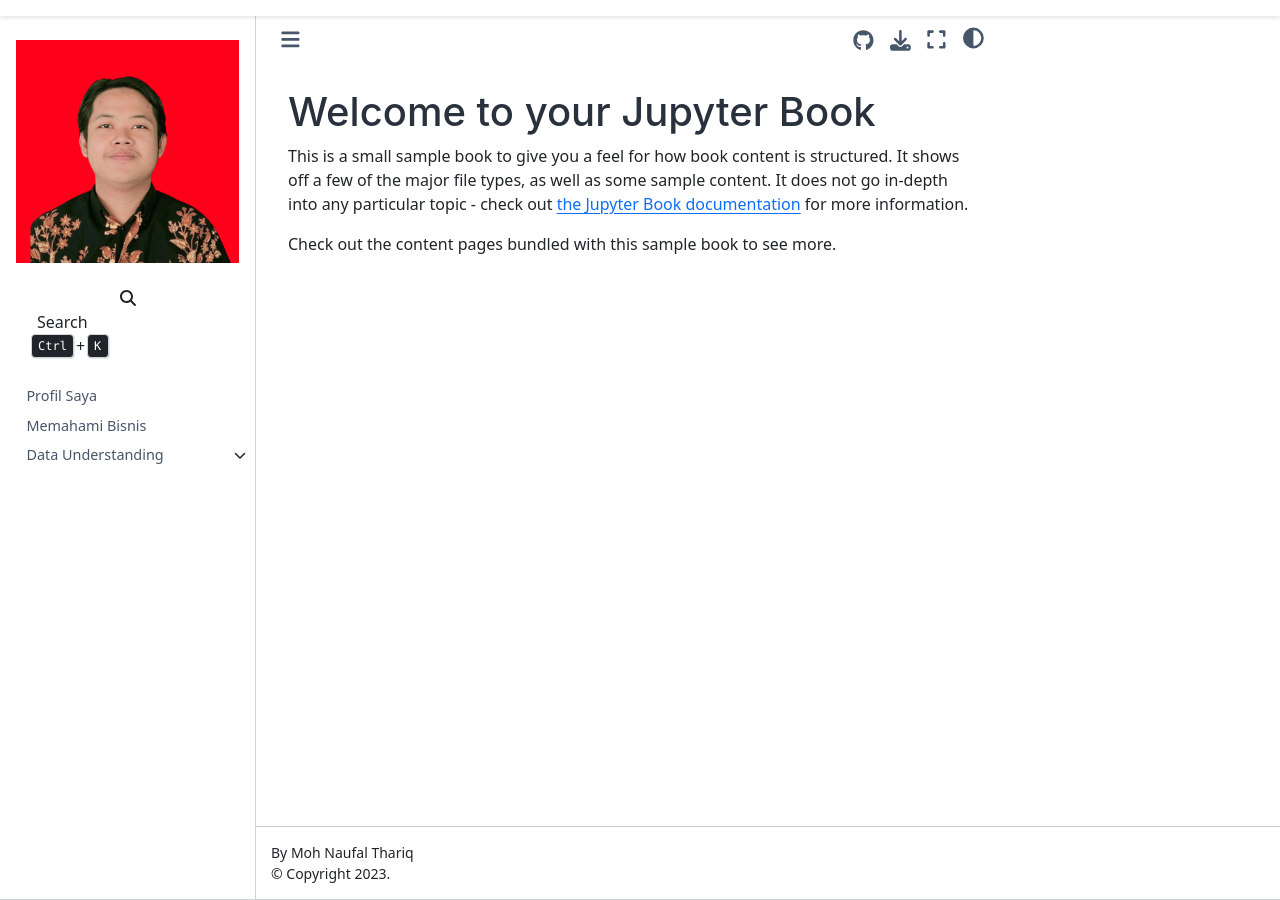
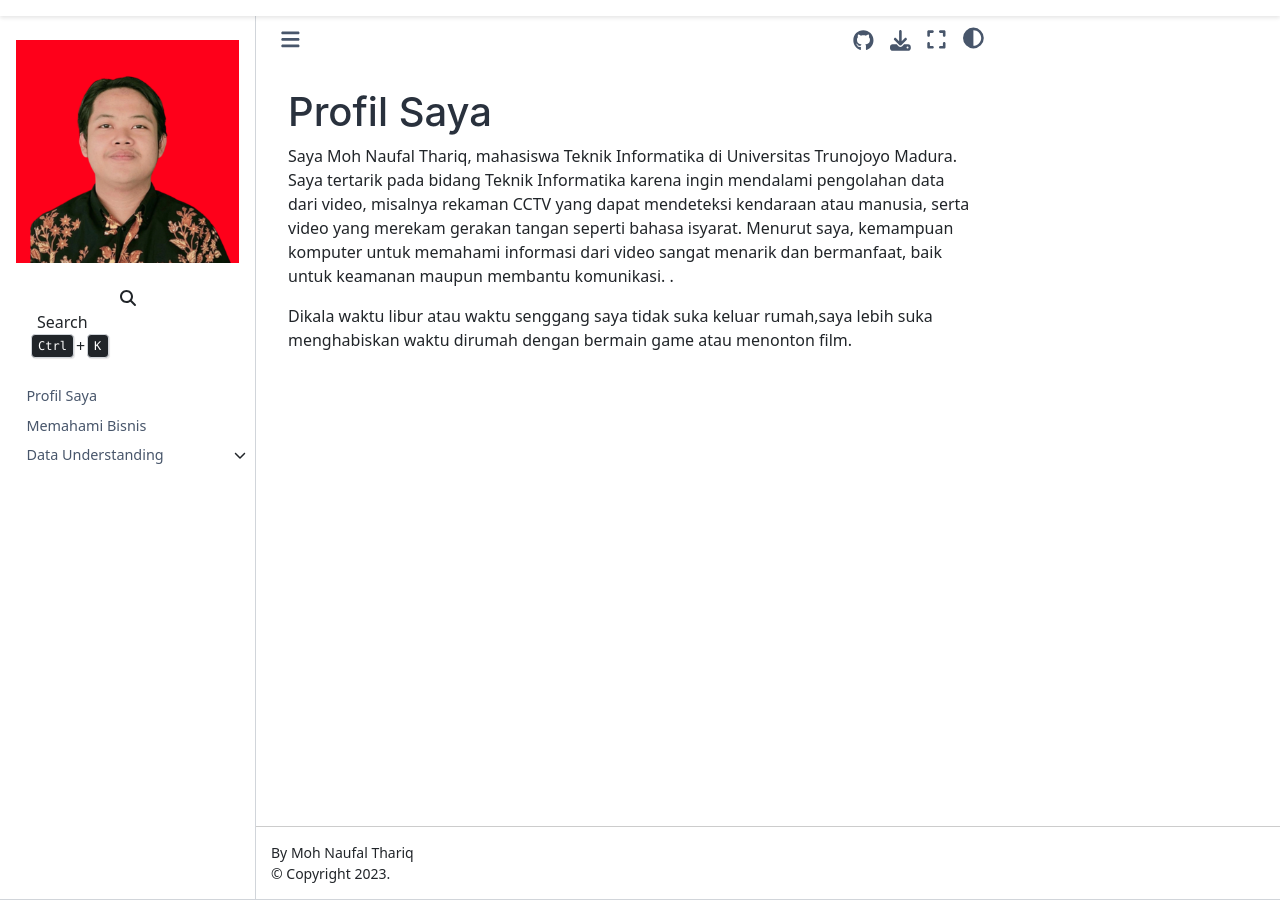
Before and after one commit to NaufalThariq01/Saturnus, a Jupyter Book: the page built from tugas/intro.md, in a window 1280 px wide. Built offline with Jupyter Book 1.0.4 settings and Sphinx 7.4.7 and the Sphinx Book theme 1.1.4, drawn with Linux system fonts in a browser that asks for light colours; pages that are not in the unit, such as notebooks, are missing from menus.

Commit message:
Update intro.md

````diff
--- a/tugas/intro.md
+++ b/tugas/intro.md
@@ -1,11 +1,8 @@
-# Welcome to your Jupyter Book
+# Profil Saya
 
-This is a small sample book to give you a feel for how book content is
-structured.
-It shows off a few of the major file types, as well as some sample content.
-It does not go in-depth into any particular topic - check out [the Jupyter Book documentation](https://jupyterbook.org) for more information.
+Saya Moh Naufal Thariq, mahasiswa Teknik Informatika di Universitas Trunojoyo Madura. Saya tertarik pada bidang Teknik Informatika karena ingin mendalami pengolahan data dari video, misalnya rekaman CCTV yang dapat mendeteksi kendaraan atau manusia, serta video yang merekam gerakan tangan seperti bahasa isyarat. Menurut saya, kemampuan komputer untuk memahami informasi dari video sangat menarik dan bermanfaat, baik untuk keamanan maupun membantu komunikasi. .
 
-Check out the content pages bundled with this sample book to see more.
+Dikala waktu libur atau waktu senggang saya tidak suka keluar rumah,saya lebih suka menghabiskan waktu dirumah dengan bermain game atau menonton film.
 
 ```{tableofcontents}
 ```
````
